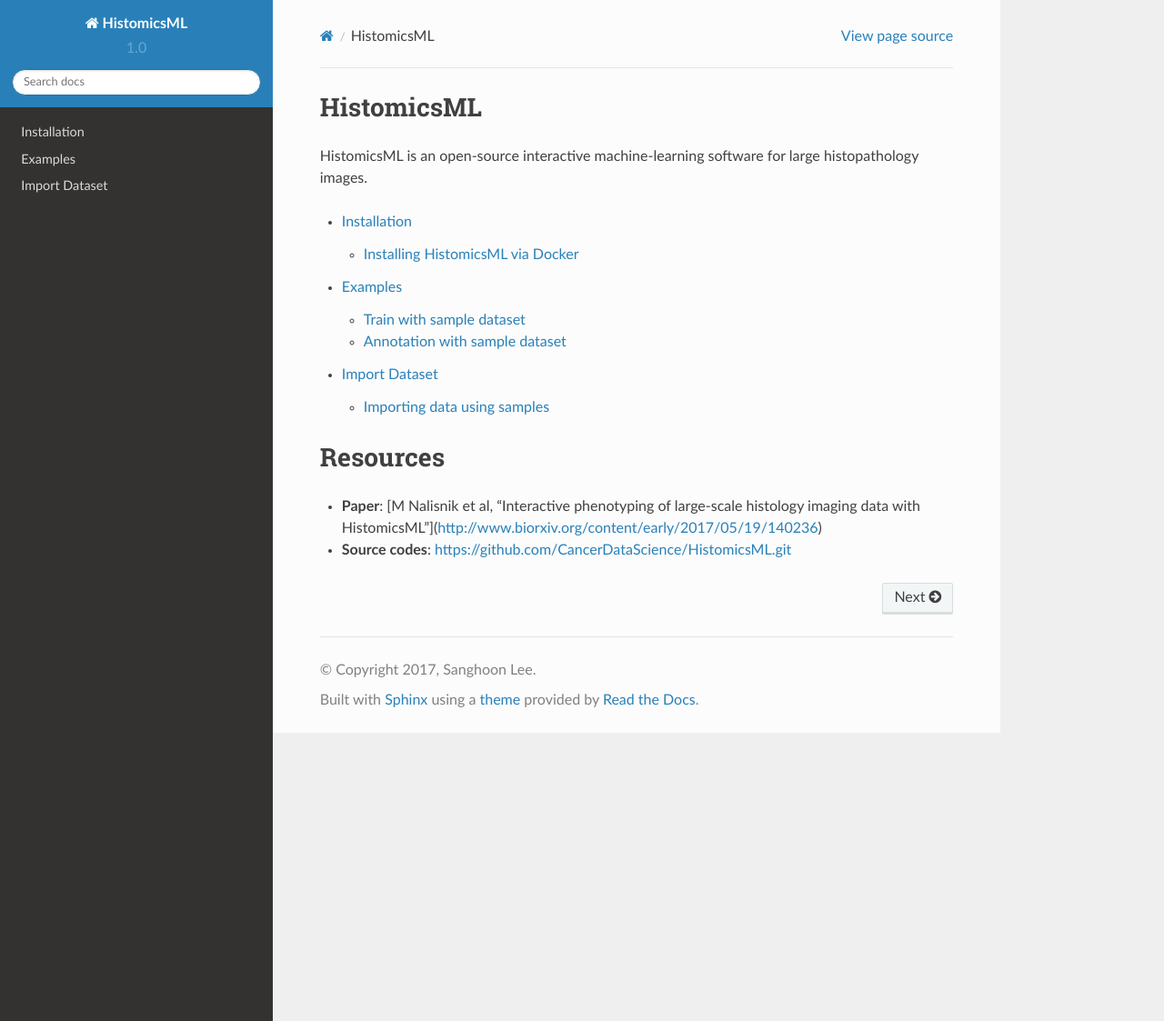
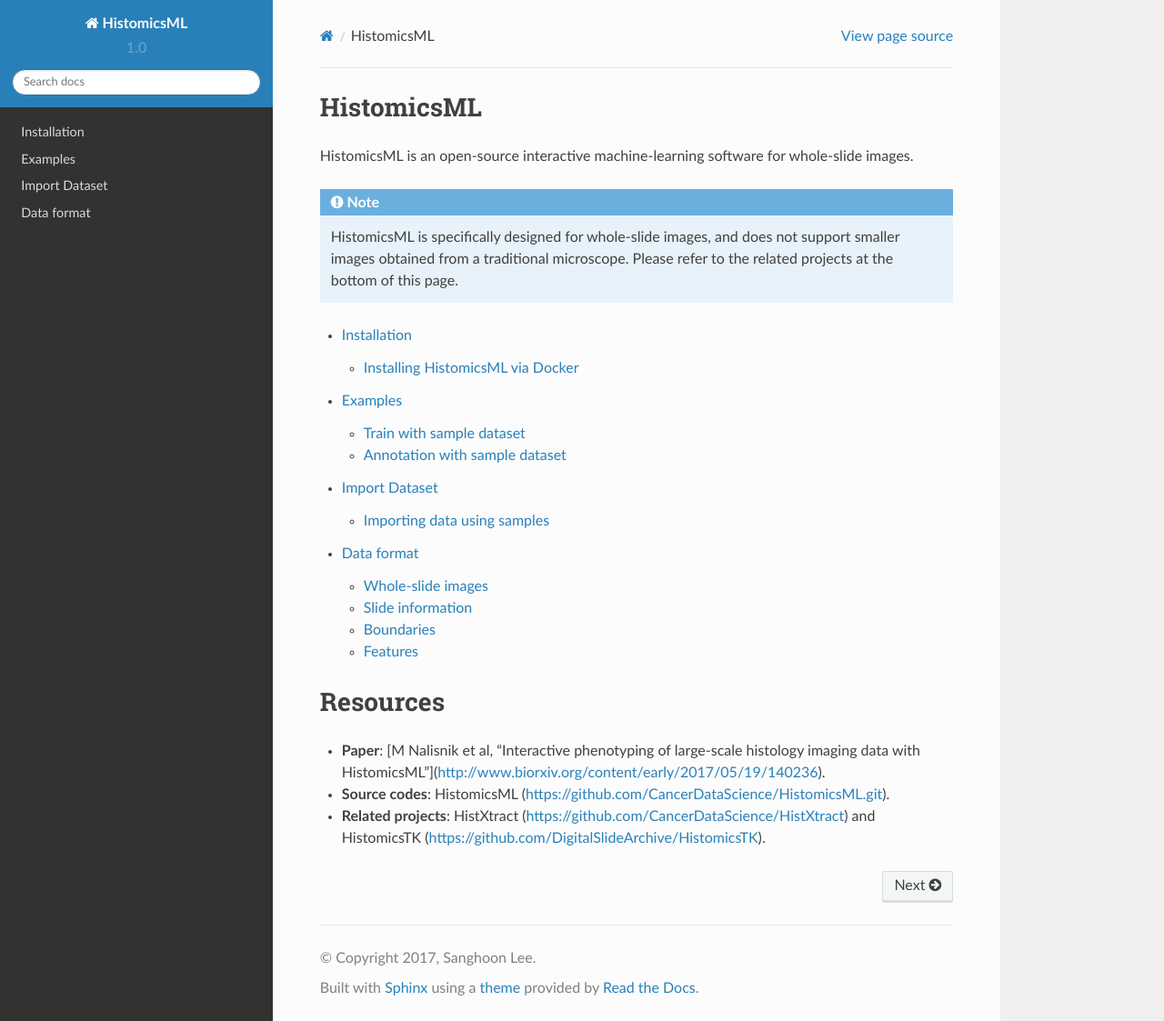
Before and after one commit to PathologyDataScience/HistomicsML, a Sphinx documentation site: the page built from docs/index.rst, in a window 1280 px wide and 1123 px high. Shown: the whole window at 91% size. Built offline with Sphinx 7.4.7 and the Read the Docs theme 2.0.0, drawn with Linux system fonts in a browser that asks for light colours.

Commit message:
Added data format description

```diff
--- a/docs/index.rst
+++ b/docs/index.rst
@@ -1,9 +1,11 @@
 HistomicsML
 ===========
 
-HistomicsML is an open-source interactive machine-learning software for
-large histopathology images.
+HistomicsML is an open-source interactive machine-learning software for whole-slide images.
 
+.. note:: HistomicsML is specifically designed for whole-slide images,
+   and does not support smaller images obtained from a traditional microscope.
+   Please refer to the related projects at the bottom of this page.
 
 .. toctree::
    :maxdepth: 2
@@ -11,9 +13,13 @@
    installation
    example
    data-import
-
+   data-format
 
 Resources
 =========
-* **Paper**: [M Nalisnik et al, "Interactive phenotyping of large-scale histology imaging data with HistomicsML"](http://www.biorxiv.org/content/early/2017/05/19/140236)
-* **Source codes**: https://github.com/CancerDataScience/HistomicsML.git
+* **Paper**: [M Nalisnik et al, "Interactive phenotyping of large-scale histology imaging data with HistomicsML"](http://www.biorxiv.org/content/early/2017/05/19/140236).
+
+* **Source codes**: HistomicsML (https://github.com/CancerDataScience/HistomicsML.git).
+
+* **Related projects**: HistXtract (https://github.com/CancerDataScience/HistXtract)
+  and HistomicsTK (https://github.com/DigitalSlideArchive/HistomicsTK).
```
Also changed, not shown: docs/data-format.rst (added, +124 -0 lines).
